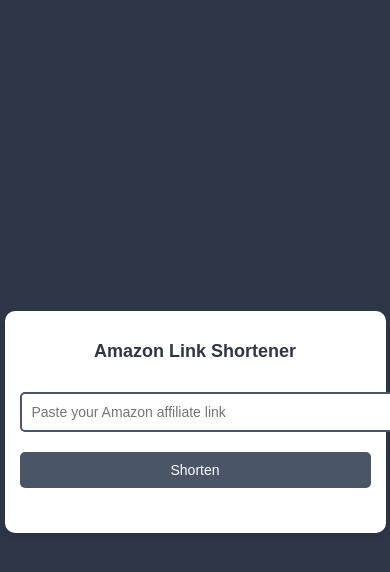
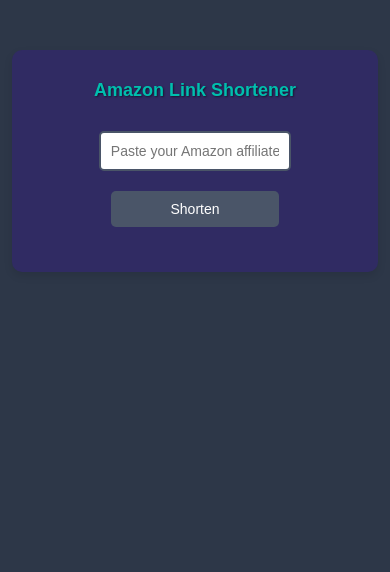
Before and after one commit to rohan-wiki1/Amazon-shorten-link, a plain HTML site: page index.html in a window 390 px wide. Drawn offline with Linux system fonts and the light colour scheme.

Commit message:
for time save

```diff
--- a/style.css
+++ b/style.css
@@ -1,18 +1,17 @@
 /* General Styling */
 body {
     font-family: Arial, sans-serif;
-    background-color: #2d3748; /* gray-800 */
+    background-color: #2d3748;
     color: white;
     display: flex;
     justify-content: center;
     align-items: center;
-    height: 100vh;
-    margin: 0;
+    margin-top: 50px;
   }
 
   /* Container styling */
   .container {
-    background-color: #ffffff;
+    background-color: #302b63;
     padding: 30px;
     border-radius: 10px;
     box-shadow: 0 4px 8px rgba(0, 0, 0, 0.1);
@@ -23,18 +22,20 @@ body {
 
   /* Header styling */
   h2 {
-    color: #2d3748; /* gray-800 for header text */
+    color: #2d3748;
     font-size: 24px;
     margin-bottom: 20px;
     font-weight: bold;
+    color: #00bfae;
+    text-shadow: 1px 1px 2px rgba(0, 0, 0, 0.5);
   }
 
   /* Input styling */
   input {
-    width: 90%;
+    width: 50%;
     padding: 12px;
     margin: 10px 0;
-    border: 2px solid #4a5568; /* gray-600 */
+    border: 2px solid #4a5568;
     border-radius: 5px;
     font-size: 16px;
     outline: none;
@@ -42,12 +43,12 @@ body {
   }
 
   input:focus {
-    border-color: #2d3748; /* gray-800 */
+    border-color: #2d3748;
   }
 
   /* Button styling */
   button {
-    background-color: #4a5568; /* gray-600 */
+    background-color: #4a5568;
     color: white;
     border: none;
     padding: 12px 24px;
@@ -60,7 +61,7 @@ body {
   }
 
   button:hover {
-    background-color: #2d3748; /* gray-800 */
+    background-color: #2d3748;
   }
 
   /* Result text styling */
@@ -101,7 +102,7 @@ body {
     }
 
     input, button {
-      width: 100%;
+      width: 50%;
     }
   }
 
```
